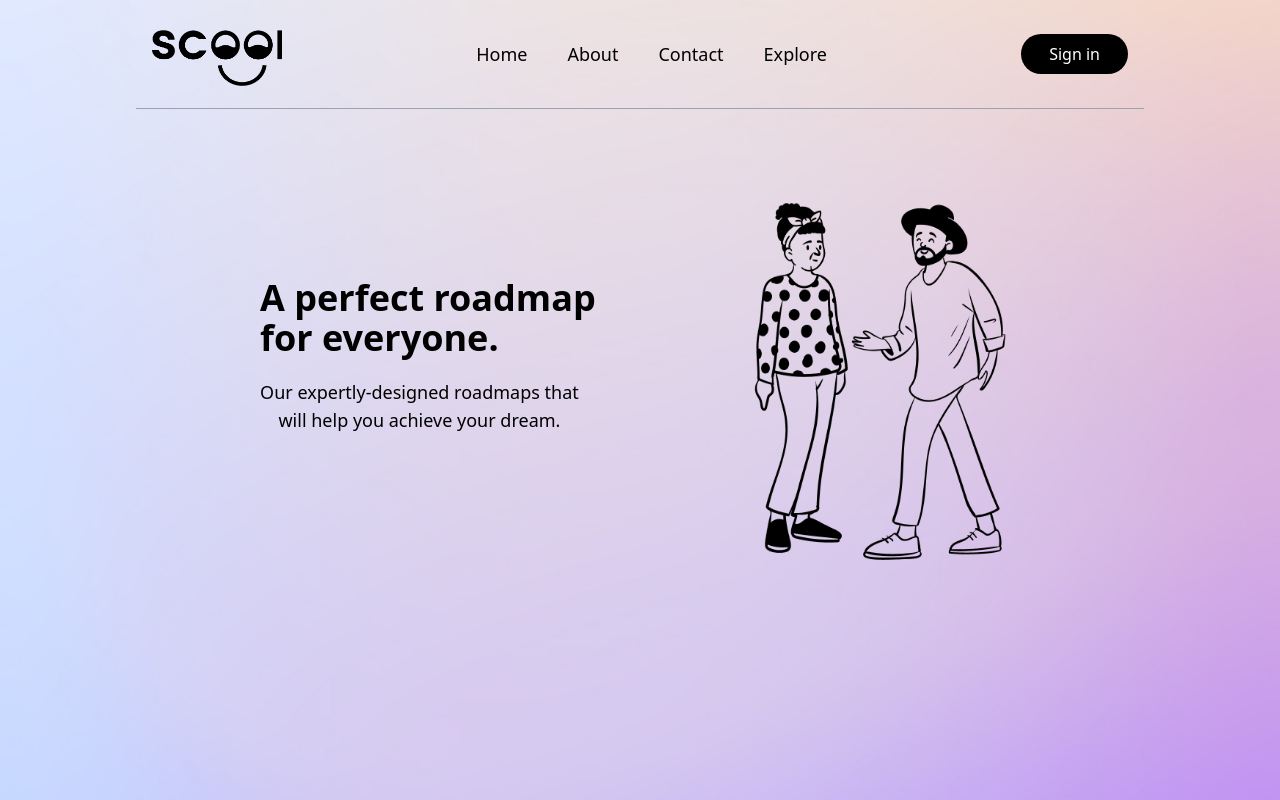
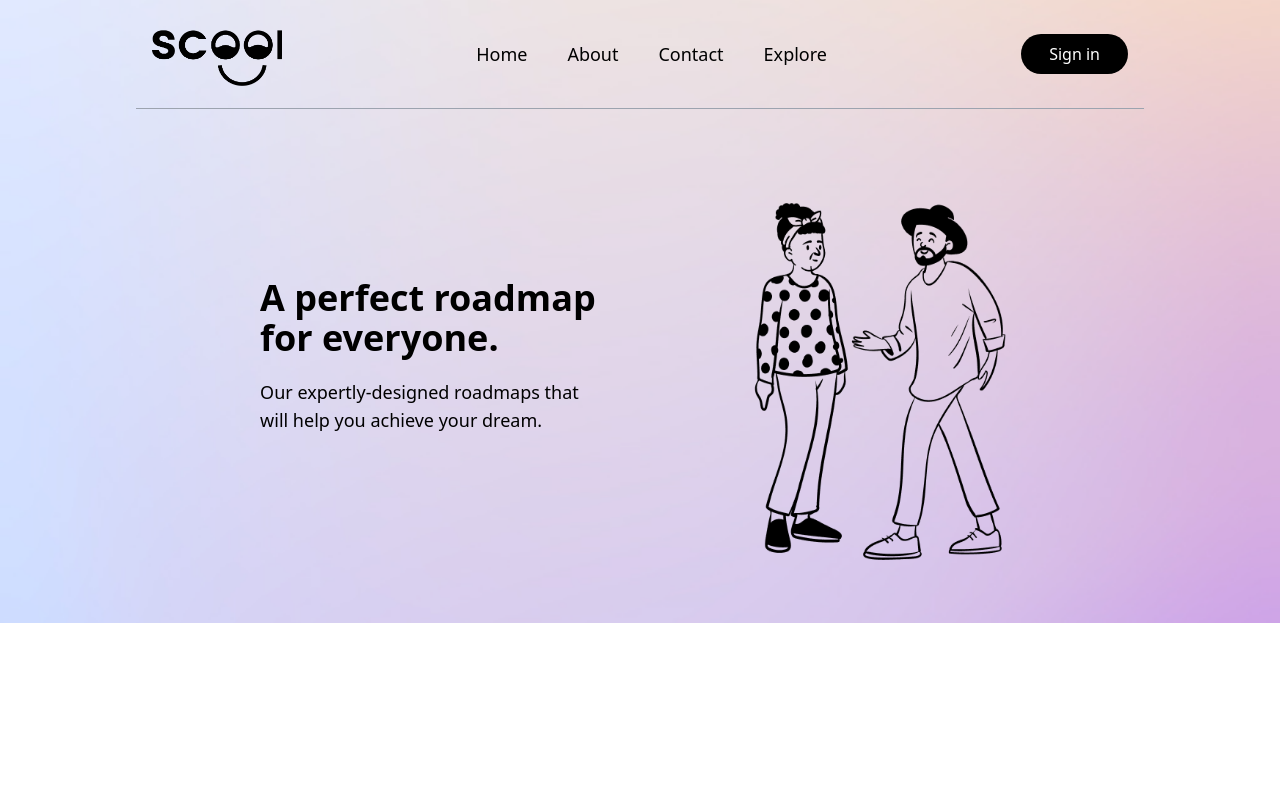
Before and after one commit to aninarafath6/scool-app, a Next.js app: page / in a window 1280 px wide. Built offline with nearby package versions, Linux system fonts and the light colour scheme.

Commit message:
issues fixed

```diff
--- a/components/Home/Header/Navigation.jsx
+++ b/components/Home/Header/Navigation.jsx
@@ -5,7 +5,7 @@ export default function Navigation({ size = "sm" }) {
     <ul
       className={`${
         size == "md"
-          ? " justify-evenly text-center flex flex-col  gap-24 h-screen"
+          ? " justify-evenly text-center flex flex-col  gap-8 h-full"
           : "lg:flex gap-10 cursor-pointer  ease-in-out hidden  text-lg duration-300 "
       }`}
     >
--- a/components/Home/Header/actions.jsx
+++ b/components/Home/Header/actions.jsx
@@ -1,9 +1,17 @@
-import React, { useState } from "react";
+import React, { useState, useEffect } from "react";
 import Navigation from "./Navigation";
 
 export default function Actions() {
   const [toggle, setToggle] = useState(false);
+  useEffect(() => {
+    return () => {};
+  }, []);
   const toggleMenu = () => {
+    if (!toggle) {
+      document.body.style.overflow = "hidden";
+    } else {
+      document.body.style.overflow = "visible";
+    }
     setToggle(!toggle);
   };
   return (
@@ -34,7 +42,7 @@ export default function Actions() {
         </svg>
       </div>
       <div
-        className={`h-screen opacity-0  z-30 w-screen bg-fuchsia absolute top-0 lg:hidden left-0 m-0 p-0 bg-clip-padding backdrop-filter backdrop-blur-md bg-opacity-60 border ease-in duration-300   ${
+        className={`h-full opacity-0  z-30 w-screen bg-fuchsia py-20 fixed top-0 lg:hidden left-0 m-0 p-0 bg-clip-padding backdrop-filter backdrop-blur-md bg-opacity-60 border ease-in duration-300    ${
           toggle ? "visible opacity-100" : "invisible"
         } `}
       >
--- a/components/Home/Hero/HeroSection.jsx
+++ b/components/Home/Hero/HeroSection.jsx
@@ -4,8 +4,8 @@ import Image from "next/image";
 export default function HeroSection() {
   return (
     <div className="flex px-6 justify-evenly py-9 flex-col md:flex-row items-center">
-      <div className="md:items-start  items-center  flex flex-col justify-center text-center ">
-        <h1 className="font-semibold text-4xl md:5xl md:text-start text-center	 ">
+      <div className="md:items-start  items-center  flex flex-col justify-center text-center md:text-start ">
+        <h1 className="font-semibold text-4xl md:5xl md:text-start  text-center	 ">
           A perfect roadmap
           <br />
           for everyone.{" "}
--- a/styles/globals.css
+++ b/styles/globals.css
@@ -11,7 +11,7 @@
   background-repeat: no-repeat;
   background-size: cover;
   width: 100vw;
-  height: 100vh;
+  height: 100%;
 }
 
 .link-underline {
```
